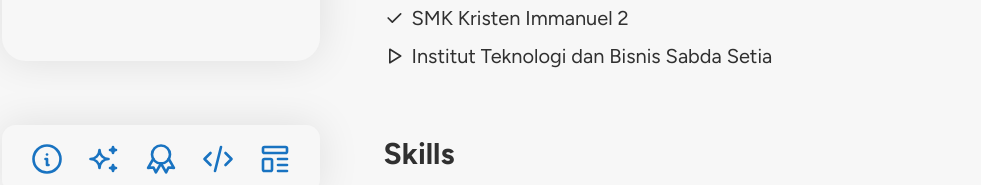
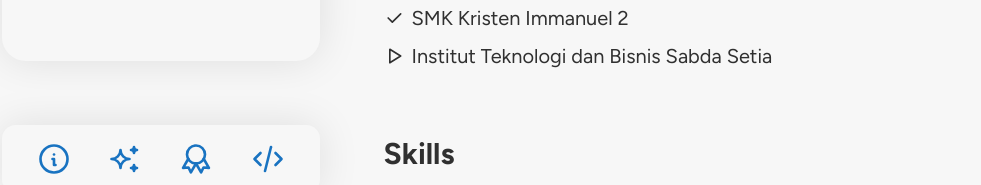
Before and after one commit to donnyandrian/portfolio, a plain HTML site: page index.html in a window 1280 px wide. Shown: the part 546-731 px from the top of the page, without its empty margins (163-1144 px from the left). Drawn offline with Linux system fonts and the light colour scheme.

Commit message:
Update index.html

```diff
--- a/index.html
+++ b/index.html
@@ -47,10 +47,6 @@
                 <a href="#coding-root-section">
                     <svg  xmlns="http://www.w3.org/2000/svg"  width="24"  height="24"  viewBox="0 0 24 24"  fill="none"  stroke="currentColor"  stroke-width="2"  stroke-linecap="round"  stroke-linejoin="round"  class="icon icon-tabler icons-tabler-outline icon-tabler-code"><path stroke="none" d="M0 0h24v24H0z" fill="none"/><path d="M7 8l-4 4l4 4" /><path d="M17 8l4 4l-4 4" /><path d="M14 4l-4 16" /></svg>
                     <span class="tooltiptext">Coding</span>
-                </a>
-                <a href="#">
-                    <svg  xmlns="http://www.w3.org/2000/svg"  width="24"  height="24"  viewBox="0 0 24 24"  fill="none"  stroke="currentColor"  stroke-width="2"  stroke-linecap="round"  stroke-linejoin="round"  class="icon icon-tabler icons-tabler-outline icon-tabler-template"><path stroke="none" d="M0 0h24v24H0z" fill="none"/><path d="M4 4m0 1a1 1 0 0 1 1 -1h14a1 1 0 0 1 1 1v2a1 1 0 0 1 -1 1h-14a1 1 0 0 1 -1 -1z" /><path d="M4 12m0 1a1 1 0 0 1 1 -1h4a1 1 0 0 1 1 1v6a1 1 0 0 1 -1 1h-4a1 1 0 0 1 -1 -1z" /><path d="M14 12l6 0" /><path d="M14 16l6 0" /><path d="M14 20l6 0" /></svg>
-                    <span class="tooltiptext">Projects</span>
                 </a>
             </footer>
         </div>
```
